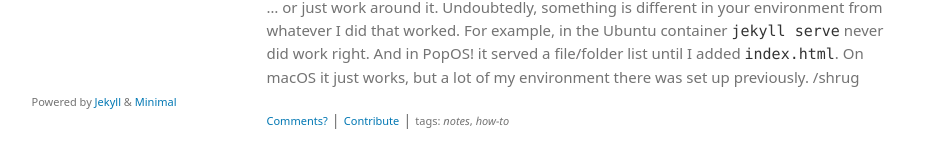
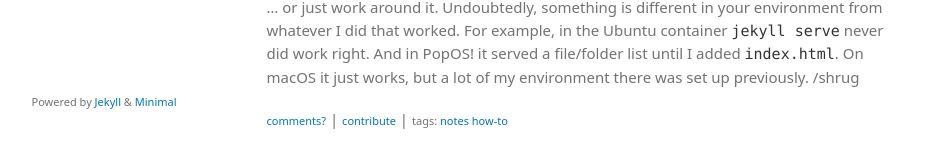
Before and after one commit to solvaholic/solvaholic.github.io, a Jekyll site: the page built from _posts/2021-08-23-github-pages.md, in a window 1280 px wide and 900 px high, scrolled down 2502 px. Shown: the part 719-887 px from the top of the window, without its empty margins (171-1109 px from the left). Built offline with Jekyll 4.4.1, drawn with Linux system fonts in a browser that asks for light colours; some web fonts are replaced; a script that is not in the unit is left out; the repository's description, which GitHub fills in, is left out.

Commit message:
Add content/posts-by-tag.html
from https://jekyllrb.com/docs/posts/#tags example

And modify _layouts/post.html to link tags to it

```diff
--- a/_layouts/post.html
+++ b/_layouts/post.html
@@ -18,13 +18,17 @@
     {{ site.github.repository_url }}/issues/new?title={{ "[Comments] " | uri_escape }}{{ page.title | uri_escape }}
   {% endcapture %}
 {% endif %}
-<small><a href="{{ discussion_url }}">Comments?</a></small> |
+<small><a href="{{ discussion_url }}">comments?</a></small> |
 
 {% capture contribute_url %}
-{{ site.github.repository_url }}/edit/{{ site.github.source.branch }}{{ site.github.source.path }}{{ page.path }}
+  {{ site.github.repository_url }}/edit/{{ site.github.source.branch }}{{ site.github.source.path }}{{ page.path }}
 {% endcapture %}
-<small><a href="{{ contribute_url | rstrip }}">Contribute</a></small> |
+<small><a href="{{ contribute_url | rstrip }}">contribute</a></small> |
 
 {% if page.tags %}
-  <small>tags: <em>{{ page.tags | join: "</em>, <em>" }}</em></small>
+  <small>tags:
+    {% for tag in page.tags %}
+      <a href="{% link content/posts-by-tag.html %}#{{ tag }}">{{ tag }}</a>
+    {% endfor %}
+  </small>
 {% endif %}
```
Also changed, not shown: content/posts-by-tag.html (added, +14 -0 lines).
